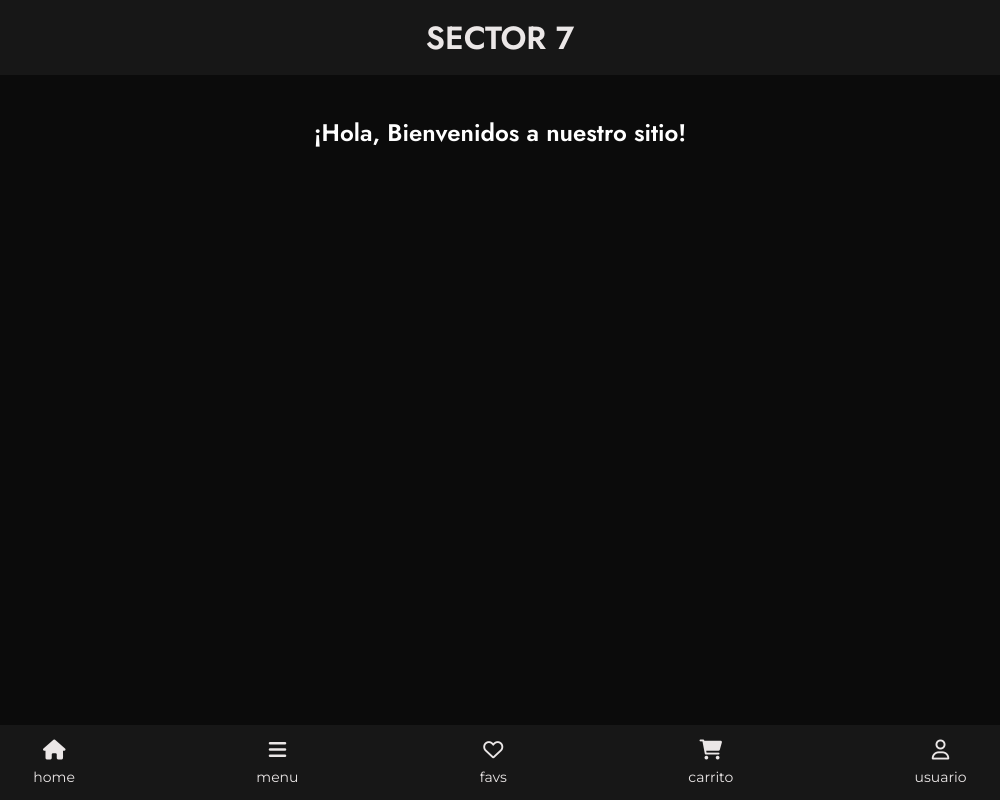
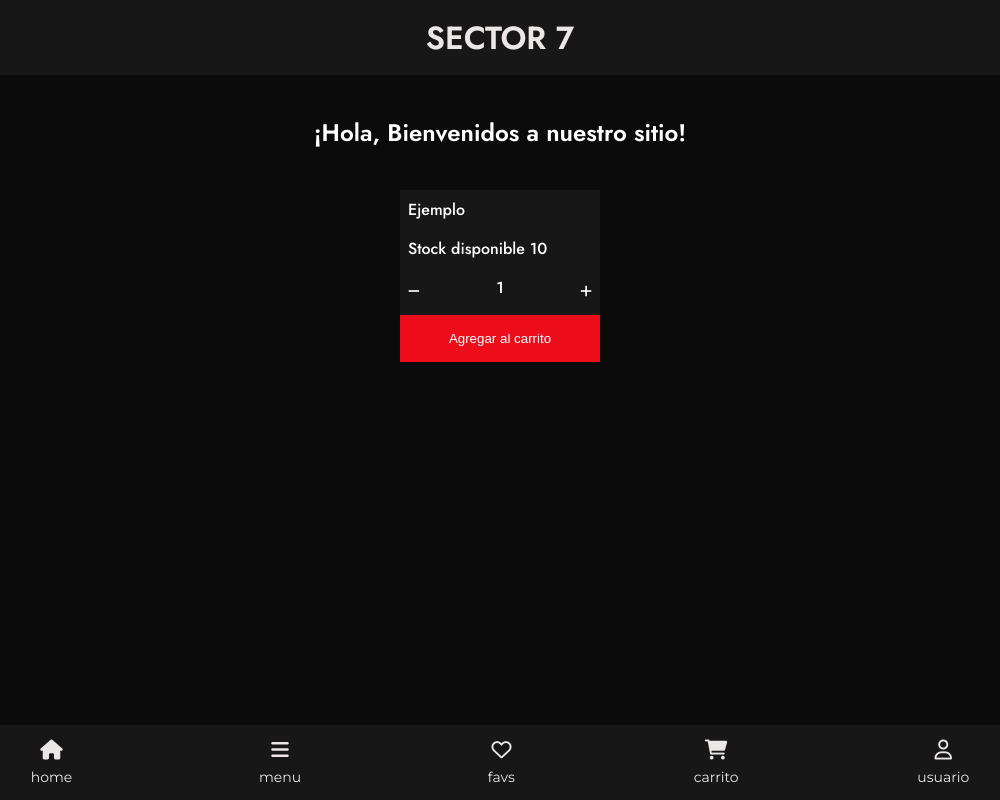
Before and after one commit to Lautimb/sector7, a React (Create React App) app: page /item/1 in a window 1280 px wide. Shown: the whole page, without its empty margins (140-1140 px from the left). Built offline with nearby package versions, Linux system fonts and the light colour scheme.

Commit message:
-Se completa el desafio contador con boton -se crea componente ItemCount con las funcionalidades para sumar, restar, y agregar al carrito. Tambien se crea un contador del stock restante

```diff
--- a/src/App.js
+++ b/src/App.js
@@ -1,15 +1,23 @@
-import React from "react";
+import React, { useState } from "react";
 import "./scss/app.scss";
 import NavBar from "./components/NavBar";
 import Header from "./components/Header";
 import ItemListContainer from "./components/ItemListContainer";
-
+import ItemCount from "./components/ItemCount";
 function App() {
+  const [stock, setStock] = useState(10);
+  const onAdd = (count) => {
+    console.log(typeof count);
+    if (count < stock && typeof count === "number") {
+      setStock(stock - count);
+    }
+  };
   return (
     <div className="App">
       <Header />
       <main>
         <ItemListContainer saludo="¡Hola, Bienvenidos a nuestro sitio!" />
+        <ItemCount stock={stock} initial={stock > 0 ? 1 : "Sin Stock"} onAdd={onAdd} />
       </main>
       <NavBar />
     </div>
--- a/src/components/Common/Button/button.scss
+++ b/src/components/Common/Button/button.scss
@@ -2,12 +2,17 @@
 
 .button {
   cursor: pointer;
-  padding: 0;
   color: inherit;
   background: inherit;
+  padding: variables.$size-xs;
   &:hover,
   &:active {
     color: variables.$red;
     opacity: 1;
   }
+  &.--primary {
+    padding: variables.$size-s;
+    color: variables.$white;
+    background: variables.$red;
+  }
 }
--- a/src/components/Common/Button/index.jsx
+++ b/src/components/Common/Button/index.jsx
@@ -1,6 +1,14 @@
 import React from "react";
 import "./button.scss";
-const Button = ({ onClick, className = "", children, type, title }) => {
+const Button = ({
+  onClick,
+  className = "",
+  children,
+  type,
+  title,
+  label,
+  ...r
+}) => {
   const extraClass = className ? ` --${className}` : "";
   return (
     <button
@@ -8,8 +16,10 @@ const Button = ({ onClick, className = "", children, type, title }) => {
       type={type}
       title={title}
       className={`button${extraClass}`}
+      {...r}
     >
       {children}
+      {label && <span className="text">{label}</span>}
     </button>
   );
 };
--- /dev/null
+++ b/src/components/ItemCount/index.jsx
@@ -0,0 +1,49 @@
+import React, { useState, useEffect } from "react";
+import Button from "../Common/Button";
+import "./item-count.scss";
+
+const ItemCount = ({ stock = 0, initial, onAdd = () => {} }) => {
+  const [count, setCount] = useState(initial);
+  const [stockQuant, setStockQuant] = useState(stock);
+  const addItem = () => {
+    if (count < stockQuant) setCount(count + 1);
+  };
+  const takeOffItem = () => {
+    if (count > 0) setCount(count - 1);
+  };
+  useEffect(() => {
+    setCount(initial);
+    if (stockQuant === 0) {
+      setCount("Sin STOCK");
+      const onAddBtn = document.querySelector("#on-add-btn");
+      if (onAddBtn) onAddBtn.setAttribute("disabled", "");
+    }
+  }, [stockQuant, initial]);
+
+  return (
+    <div className="item-count">
+      <span className="title">Ejemplo</span>
+      <span className="title">Stock disponible {stockQuant}</span>
+      <div className="counter-container">
+        <Button onClick={takeOffItem}>
+          <i className="fa-solid fa-minus" />
+        </Button>
+        <span className="counter">{count}</span>
+        <Button onClick={addItem}>
+          <i className="fa-solid fa-plus" />
+        </Button>
+      </div>
+      <Button
+        onClick={() => {
+          onAdd(count);
+          setStockQuant(stockQuant - count);
+        }}
+        className="primary"
+        label="Agregar al carrito"
+        id="on-add-btn"
+      />
+    </div>
+  );
+};
+
+export default ItemCount;
--- /dev/null
+++ b/src/components/ItemCount/item-count.scss
@@ -0,0 +1,23 @@
+@use "../../scss/base/variables";
+
+.item-count {
+  display: flex;
+  flex-direction: column;
+  margin: auto;
+  background: variables.$dark-gray;
+  max-width: 200px;
+  color: variables.$white;
+  justify-content: space-between;
+
+  .title {
+    padding: variables.$size-xs;
+  }
+  .counter-container {
+    display: flex;
+    justify-content: space-between;
+    padding: variables.$size-xs 0;
+  }
+  #on-add-btn[disabled] {
+    opacity: 0.4;
+  }
+}
--- a/src/components/NavBar/MenuButton.jsx
+++ b/src/components/NavBar/MenuButton.jsx
@@ -12,9 +12,8 @@ const MenuButton = ({ label = "" }) => {
 
   return (
     <>
-      <Button onClick={handleMenu}>
+      <Button onClick={handleMenu} label={label}>
         <i className="fa-solid fa-bars" />
-        {label}
       </Button>
       {isOpened
         ? ReactDOM.createPortal(
```
